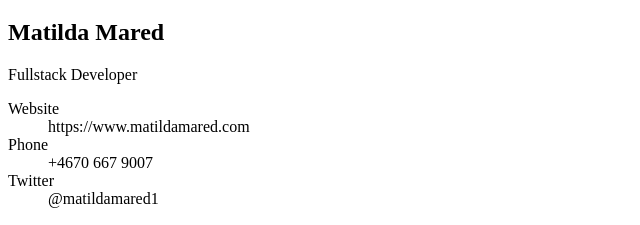
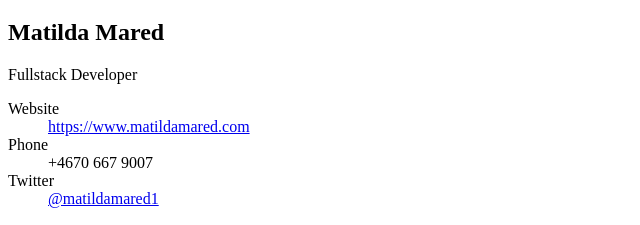
Before and after one commit to MatildaMared/understanding-html-and-css, a plain HTML site: page resume/index.html in a window 1280 px wide. Shown: the part 61-286 px from the top of the page, without its empty margins (0-640 px from the left). Drawn offline with Linux system fonts and the light colour scheme.

Commit message:
add anchor tags

```diff
--- a/resume/index.html
+++ b/resume/index.html
@@ -13,11 +13,19 @@
 				<p>Fullstack Developer</p>
 				<dl>
 					<dt>Website</dt>
-					<dd>https://www.matildamared.com</dd>
+					<dd>
+						<a href="https://www.matildamared.com" target="_blank"
+							>https://www.matildamared.com</a
+						>
+					</dd>
 					<dt>Phone</dt>
 					<dd>+4670 667 9007</dd>
 					<dt>Twitter</dt>
-					<dd>@matildamared1</dd>
+					<dd>
+						<a href="https://www.twitter.com/matildamared1" target="_blank"
+							>@matildamared1</a
+						>
+					</dd>
 				</dl>
 			</section>
 
```
